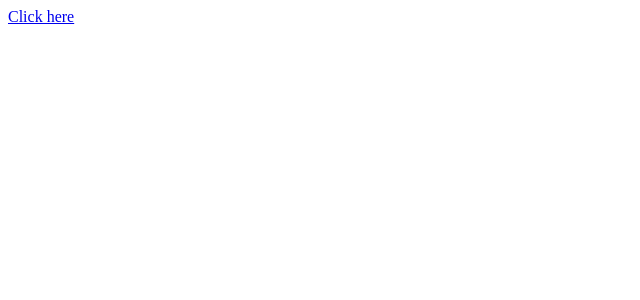
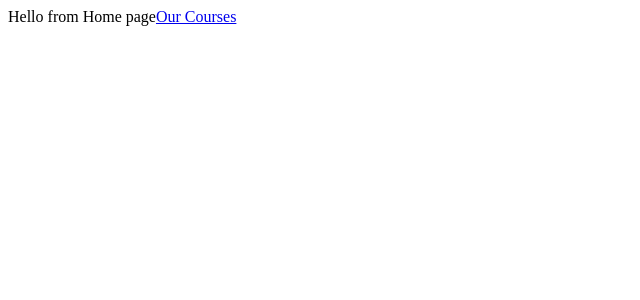
Before and after one commit to roee030/courses-app-react, a React (Create React App) app: page / in a window 1280 px wide. Shown: the top 300 px of the page, without its empty margins (0-640 px from the left). Built offline with nearby package versions, Linux system fonts and the light colour scheme.

Commit message:
add 2 pages to the app

```diff
--- a/src/App.js
+++ b/src/App.js
@@ -1,12 +1,14 @@
 import React from 'react';
 import { BrowserRouter as Router, Route} from "react-router-dom";
 import { Link } from "react-router-dom";
-
+import Home from './pages/Home';
+import Courses from './pages/Courses'
 function App() {
   return (
-    <div className="App">
-      <a href="/">Click here</a>
-    </div>
+      <div>
+      <Route exact path="/" component={Home}/>
+      <Route exact path="/courses" component={Courses}/>
+  </div>
   );
 }
 
--- /dev/null
+++ b/src/pages/Courses.js
@@ -0,0 +1,9 @@
+import React from 'react'
+
+export default function Courses() {
+    return (
+        <div>
+            Hello from Courses page
+        </div>
+    )
+}
--- a/src/pages/Home.js
+++ b/src/pages/Home.js
@@ -2,7 +2,6 @@
 import React from 'react'
 import { Link } from "react-router-dom";
 
-import React from 'react'
 
 export default function Home() {
     return (
```
